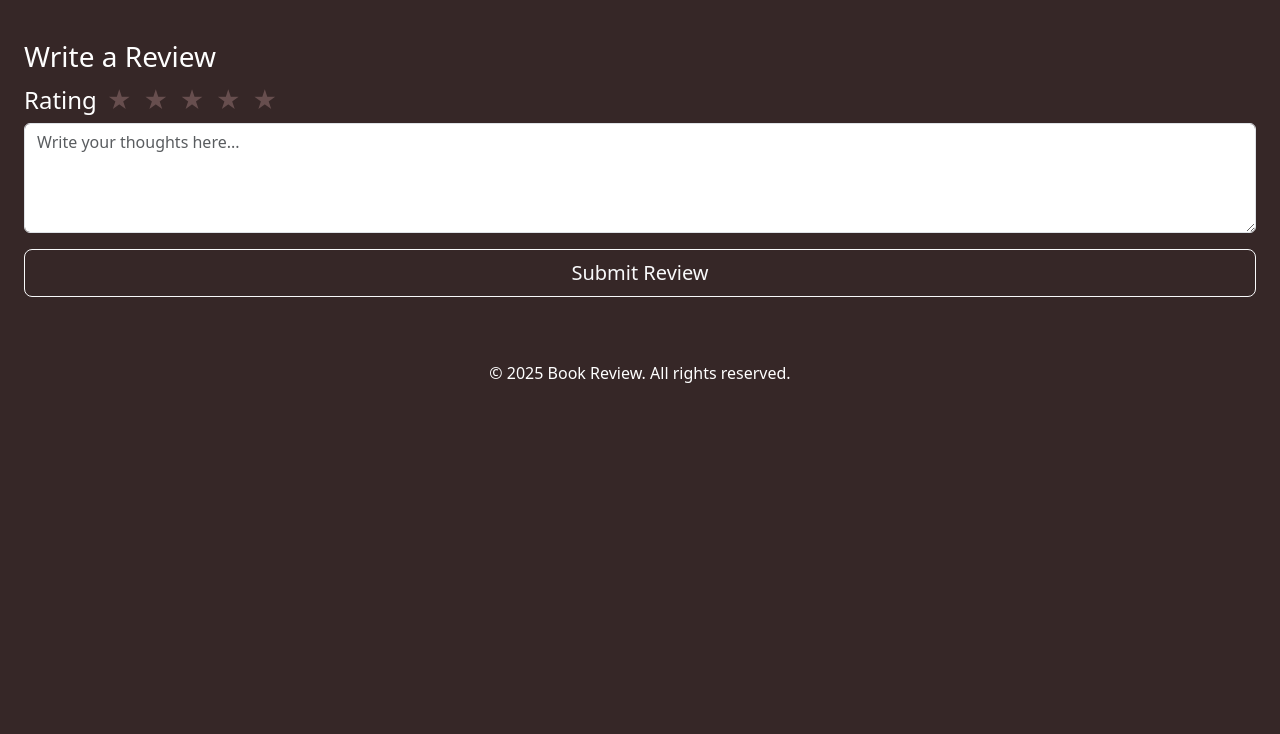
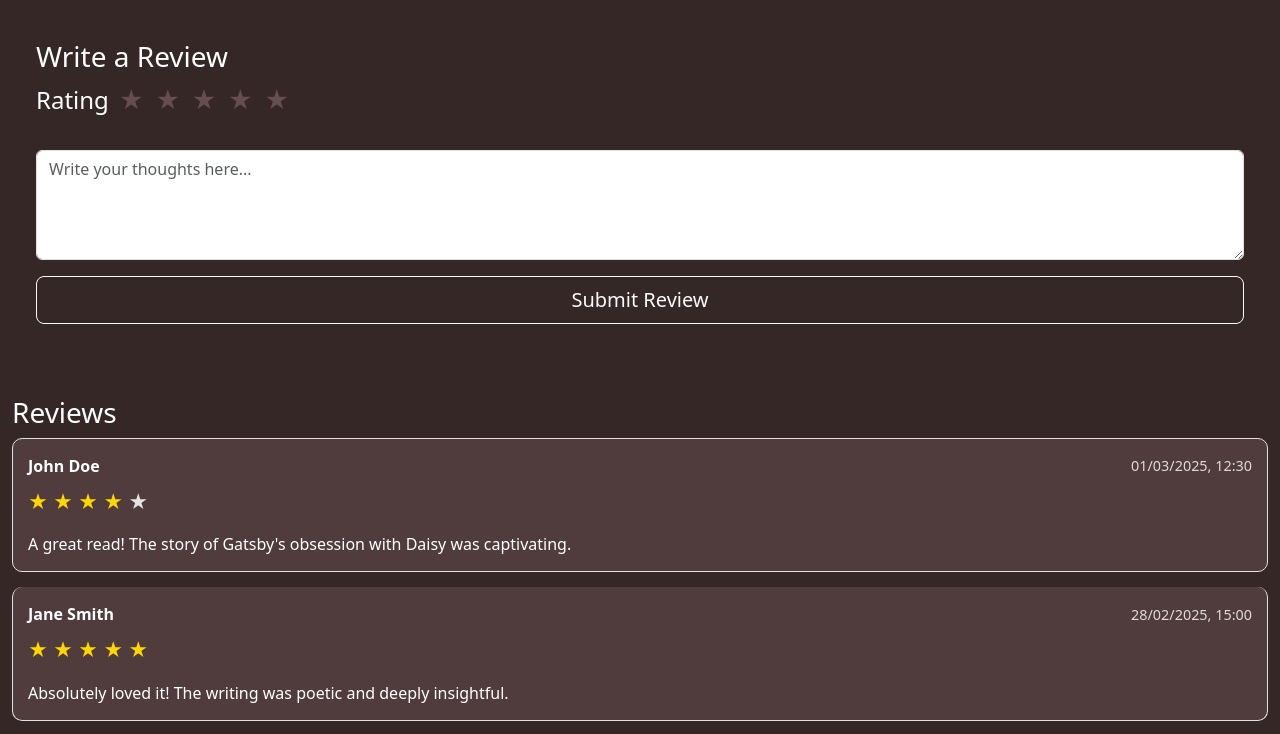
Before and after one commit to nazpedawi/BookReview-Frontend, a Vue app: page /book/1 in a window 1280 px wide. Shown: the part 740-1474 px from the top of the page. Before the commit the page ends 1157 px from the top, so only its background shows below. Built offline with nearby package versions, Linux system fonts and the light colour scheme.

Commit message:
added reviews component

```diff
--- a/src/components/AddReview.vue
+++ b/src/components/AddReview.vue
@@ -51,7 +51,7 @@
     data() {
       return {
         book_id: this.bookId,
-        rating: null, //
+        rating: null,
         review_text: "",
         ratingError: false,
       };
@@ -105,6 +105,7 @@
 
   .star-rating {
     display: inline-block;
+    margin-bottom: 1rem; /* Add space between the stars and textarea */
   }
 
   .star {
@@ -125,4 +126,8 @@
     margin-left: 10px;
     font-weight: bold;
   }
+
+  textarea.form-control {
+    margin-top: 1rem; /* Add space between rating and textarea */
+  }
   </style>
--- /dev/null
+++ b/src/components/Reviews.vue
@@ -0,0 +1,117 @@
+<template>
+    <div class="reviews-section mt-5 text-white">
+      <h3>Reviews</h3>
+
+      <div v-if="reviews.length > 0">
+        <ul class="list-group">
+          <!-- Loop through reviews -->
+          <li v-for="(review, index) in reviews" :key="index" class="list-group-item review-card">
+            <div class="d-flex justify-content-between align-items-center review-header">
+              <!-- User info -->
+              <div class="d-flex align-items-center">
+                <strong>{{ review.userFirstName }} {{ review.userLastName }}</strong>
+              </div>
+              <!-- Review date -->
+              <small class="review-date">{{ formatDate(review.reviewDate) }}</small>
+            </div>
+
+            <!-- Rating stars -->
+            <div class="stars">
+              <span
+                v-for="star in 5"
+                :key="star"
+                class="star"
+                :class="{ filled: star <= review.rating }"
+              >
+                &#9733;
+              </span>
+            </div>
+
+            <!-- Review text -->
+            <p class="card-text">{{ review.reviewText }}</p>
+          </li>
+        </ul>
+      </div>
+
+      <!-- Message if no reviews -->
+      <div v-else>
+        <p class="text-center mt-3">No reviews yet. Be the first to review this book!</p>
+      </div>
+    </div>
+  </template>
+
+  <script>
+  export default {
+    props: {
+      reviews: {
+        type: Array,
+        required: true
+      }
+    },
+    methods: {
+      formatDate(date) {
+        const options = { day: '2-digit', month: '2-digit', year: 'numeric', hour: '2-digit', minute: '2-digit' };
+        return new Date(date).toLocaleString('en-GB', options);
+      }
+    }
+  };
+  </script>
+
+  <style scoped>
+  .reviews-section {
+    margin-top: 2rem;
+    color: white;
+  }
+
+  .review-card {
+    background-color: #2c2f38;
+    margin-bottom: 1rem;
+  }
+
+  .review-header {
+    margin-bottom: 1rem;
+  }
+
+  .review-date {
+    font-size: 0.9rem;
+    color: #a1a1a1;
+  }
+
+  .stars {
+    margin-bottom: 1rem;
+  }
+
+  .star {
+    color: #e4e4e4;
+    font-size: 1.2rem;
+  }
+
+  .star.filled {
+    color: gold;
+  }
+
+  .card-text {
+    white-space: pre-line;
+  }
+
+  .review-date {
+    color: rgba(242, 241, 241, 0.873);
+    font-size: 0.9rem;
+}
+
+.review-card {
+    background-color: rgb(80, 60, 60);
+    color: white;
+    border-radius: 10px;
+    padding: 15px;
+    margin-bottom: 15px;
+}
+
+.review-header {
+    margin-bottom: 10px;
+}
+
+.star-rating {
+    display: inline-block;
+}
+  </style>
--- a/src/router/index.js
+++ b/src/router/index.js
@@ -14,6 +14,29 @@ const books = [
     author: "F. Scott Fitzgerald",
     genres: ["Fiction", "Classic"],
     publication_year: 1925,
+    reviews: [
+      {
+        userFirstName: "John",
+        userLastName: "Doe",
+        reviewDate: "2025-03-01T12:30:00",
+        rating: 4,
+        reviewText: "A great read! The story of Gatsby's obsession with Daisy was captivating.",
+      },
+      {
+        userFirstName: "Jane",
+        userLastName: "Smith",
+        reviewDate: "2025-02-28T15:00:00",
+        rating: 5,
+        reviewText: "Absolutely loved it! The writing was poetic and deeply insightful.",
+      },
+      {
+        userFirstName: "Alice",
+        userLastName: "Johnson",
+        reviewDate: "2025-02-25T18:45:00",
+        rating: 3,
+        reviewText: "Good book, but I found some parts of the story a bit slow. Still, worth reading.",
+      },
+    ],
   },
   {
     id: 2,
@@ -24,6 +47,15 @@ const books = [
     author: "Harper Lee",
     genres: ["Fiction", "Classic", "Drama"],
     publication_year: 1960,
+    reviews: [
+      {
+        userFirstName: "Emily",
+        userLastName: "Davis",
+        reviewDate: "2025-02-15T14:00:00",
+        rating: 5,
+        reviewText: "A thought-provoking and emotional story about justice and racism.",
+      },
+    ],
   },
 ];
 
@@ -46,6 +78,7 @@ const router = createRouter({
         return {
           book,
           basePath: "/images/", // Pass basePath as well
+          reviews: book.reviews, // Pass reviews as well
         };
       },
     },
--- a/src/views/BookDetailsView.vue
+++ b/src/views/BookDetailsView.vue
@@ -1,29 +1,35 @@
 <template>
-    <div class="mt-4 mb-4">
-      <BookDetails v-if="book" :book="book"  :basePath="basePath" />
+    <div class="container-fluid mt-4 mb-4">
+      <BookDetails v-if="book" :book="book" :basePath="basePath" />
       <AddReview v-if="book" :book="book"/>
-      <!-- Message if user is not logged in -->
+      <Reviews v-if="book" :reviews="reviews" />
     </div>
   </template>
 
   <script>
   import BookDetails from "@/components/BookDetails.vue";
   import AddReview from "@/components/AddReview.vue";
+  import Reviews from "@/components/Reviews.vue";
 
   export default {
     components: {
       BookDetails,
       AddReview,
+      Reviews,
     },
     props: {
       book: {
         type: Object,
         required: true,
       },
-       basePath: {  // Make sure basePath is accepted as a prop here
-      type: String,
-      required: true,
-    },
+      basePath: {
+        type: String,
+        required: true,
+      },
+      reviews: {
+        type: Array,
+        required: true,
+      },
     },
   };
   </script>
```
